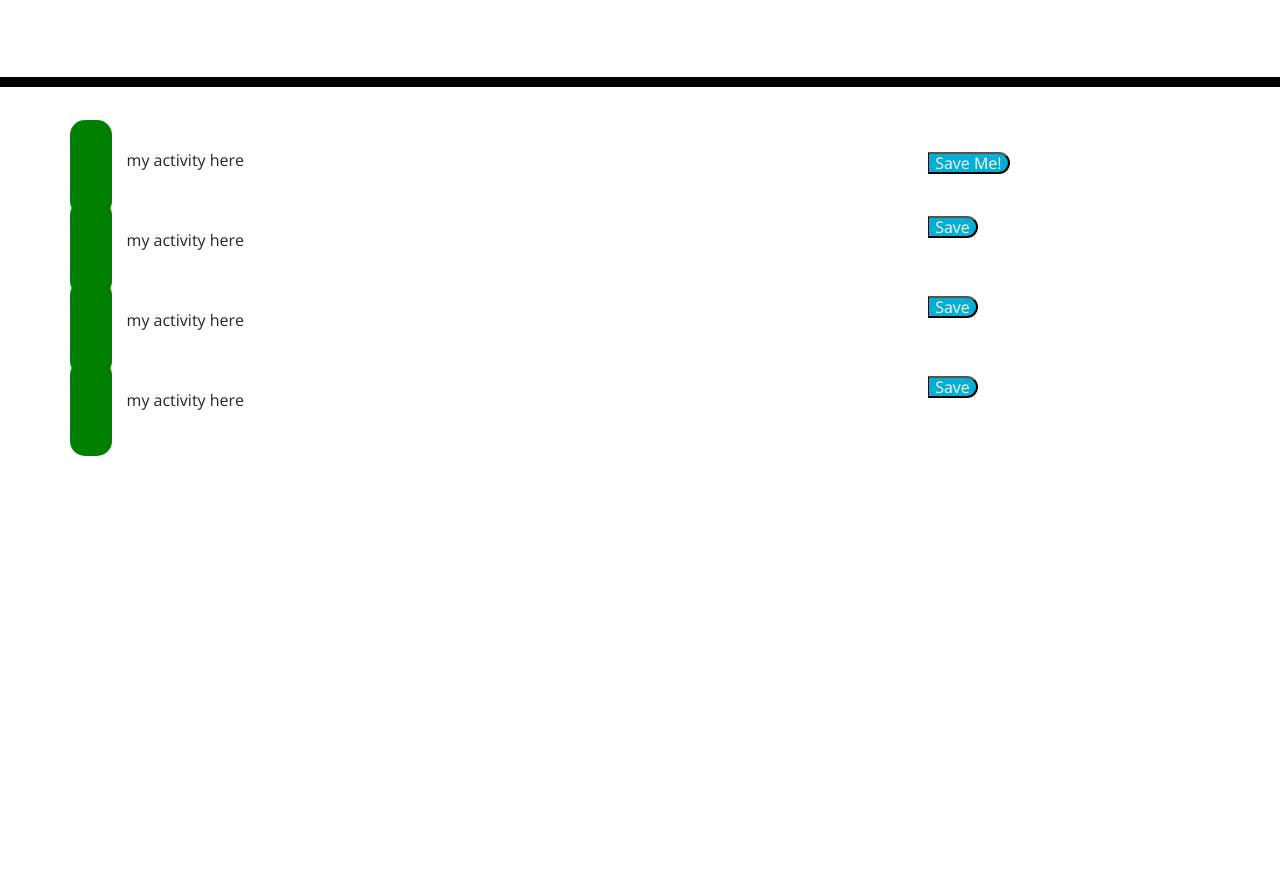
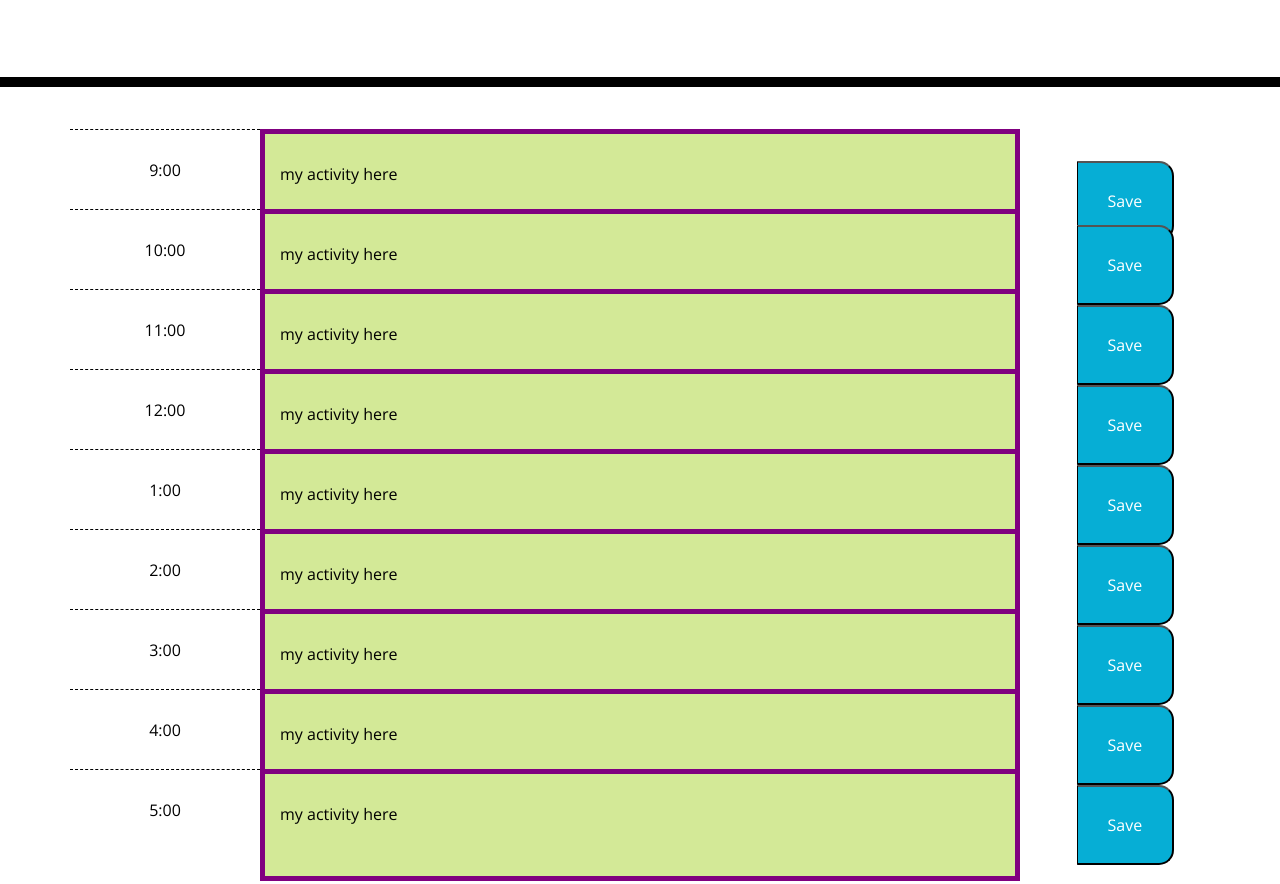
Before and after one commit to vloebel/day-scheduler, a plain HTML site: page index.html in a window 1280 px wide. Shown: the part 181-1065 px from the top of the page. Before the commit the page ends 800 px from the top, so only its background shows below. Drawn offline with nearby package versions, Linux system fonts and the light colour scheme.

Commit message:
debugging rows

```diff
--- a/assets/css/style.css
+++ b/assets/css/style.css
@@ -28,21 +28,36 @@ textarea{
 .time-block{
   text-align: center;
   border-radius: 15px;
-  color:green;
-  background-color: green;
+  color:#000000;
+  /* background-color:rgb(211, 233, 151); */
 
 }
-
 .row {
   white-space: pre-wrap;
   height: 80px;
-  border-top: 1px solid white;;
-}
+  border-top: 10px solid white;
+  border-bottom: 10px solid white;
+  }
+
+.todo-block{
+  width: 100%;
+  text-align: left;
+  /* border-radius: 15px; */
+  color:#000000;
+  background-color:rgb(211, 233, 151);
+  border-style: solid;
+  border-width: 5px;
+  border-color: purple;
+  }
+
+
+
 
 .hour {
   background-color: #ffffff;
   color: #000000;
   border-top: 1px dashed #000000;
+  border-radius:0px;
 }
 
 
@@ -53,7 +68,6 @@ textarea{
 
 
 .present {
-  font-size: 3em;
   background-color: #ff6961;
   color: white;
 }
@@ -64,6 +78,9 @@ textarea{
 }
 
 .saveBtn {
+
+vertical-align: middle;
+  padding:30px;
   border-left: 1px solid black;
   border-top-right-radius: 15px;
   border-bottom-right-radius: 15px;
--- a/develop/style.css
+++ /dev/null
@@ -1,71 +0,0 @@
-body {
-  font-family: 'Open Sans', sans-serif;
-  font-size: 16px;
-  line-height: 1;
-}
-
-textarea{
-  background: transparent;
-  border: none;
-  resize: none;
-  color: #000000;
-  border-left: 1px solid black;
-  padding: 10px;
-}
-
-.jumbotron {
-  text-align: center;
-  background-color: transparent;
-  color: black;
-  border-radius: 0;
-  border-bottom: 10px solid black;
-}
-
-.description{
-  white-space: pre-wrap;
-}
-
-.time-block{
-  text-align: center;
-  border-radius: 15px;
-}
-
-.row {
-  white-space: pre-wrap;
-  height: 80px;
-  border-top: 1px solid white;;
-}
-
-.hour {
-  background-color: #ffffff;
-  color: #000000;
-  border-top: 1px dashed #000000;
-}
-
-.past {
-  background-color: #d3d3d3;
-  color: white;
-}
-
-.present {
-  background-color: #ff6961;
-  color: white;
-}
-
-.future {
-  background-color: #77dd77;
-  color: white;
-}
-
-.saveBtn {
-  border-left: 1px solid black;
-  border-top-right-radius: 15px;
-  border-bottom-right-radius: 15px;
-  background-color: #06AED5;
-  color: white;
-}
-
-.saveBtn i:hover {
-  font-size: 20px;
-  transition: all .3s ease-in-out;
-}
--- a/index.html
+++ b/index.html
@@ -31,52 +31,112 @@
 
     <!-- Timeblocks go here -->
     <div class="container">
-
-      <div class="row" class="past">
-        <div class="time-block" class="col-sm-2">
+      <!--  9 am -->
+      <div class="row">
+        <div class="col-sm-2 time-block hour">
           <p>9:00</p>
         </div>
-        <div class="col-sm-8">
+        <div class= "col-sm-8 todo-block ">
           <p>my activity here</p>
         </div>
         <div class="col-sm-2">
           <!--  button id dynamic? -->
-          <button id="save9" class="saveBtn">Save Me!</button>
+          <button  class="saveBtn">Save</button>
         </div>
       </div>
-
-      <div class="row" class="present">
-        <div id="9am" class="time-block" class="col-sm-2">
+      <!--  10- am -->
+      <div class="row">
+        <div id="10am" class="col-sm-2 time-block hour">
           <p>10:00</p>
         </div>
-        <div class="col-sm-8">
+        <div class="col-sm-8 todo-block" >
           <p>my activity here</p>
         </div>
         <div class="col-sm-2">
           <button class="saveBtn">Save</button>
         </div>
       </div>
-
-      <div class="row" class="past">
-        <div class="time-block" class="col-sm-2">
+      <!--  11 am -->
+      <div class="row">
+        <div class="col-sm-2 time-block hour">
           <p>11:00</p>
         </div>
-        <div class="col-sm-8">
+        <div class="col-sm-8 todo-block">
           <p>my activity here</p>
         </div>
         <div class="col-sm-2">
           <button class="saveBtn">Save</button>
         </div>
       </div>
-
-      <div class="row" class="past">
-        <div class="time-block" class="col-sm-2">
+      <!--  12 pm -->
+      <div class="row">
+        <div class="col-sm-2 time-block hour">
           <p>12:00</p>
         </div>
-        <div class="col-sm-8">
+        <div class="col-sm-8 todo-block">
           <p>my activity here</p>
         </div>
-        <div class="col-sm-2" class="past">
+        <div class="col-sm-2">
+          <button class="saveBtn">Save</button>
+        </div>
+      </div>
+      <!--  1 pm -->
+      <div class="row">
+        <div class="col-sm-2 time-block hour">
+          <p>1:00</p>
+        </div>
+        <div class="col-sm-8 todo-block">
+          <p>my activity here</p>
+        </div>
+        <div class="col-sm-2">
+          <button class="saveBtn">Save</button>
+        </div>
+      </div>
+      <!--  2 pm -->
+      <div class="row">
+        <div class="col-sm-2 time-block hour">
+          <p>2:00</p>
+        </div>
+        <div class="col-sm-8 todo-block">
+          <p>my activity here</p>
+        </div>
+        <div class="col-sm-2">
+          <button class="saveBtn">Save</button>
+        </div>
+      </div>
+      <!--  3 pm -->
+      <div class="row">
+        <div class="col-sm-2 time-block hour">
+          <p>3:00</p>
+        </div>
+        <div class="col-sm-8 todo-block">
+          <p>my activity here</p>
+        </div>
+        <div class="col-sm-2">
+          <button class="saveBtn">Save</button>
+        </div>
+      </div>
+      <!--  4 pm -->
+      <div class="row">
+        <div class="col-sm-2 time-block hour">
+          <p>4:00</p>
+        </div>
+        <div class="col-sm-8 todo-block">
+          <p>my activity here</p>
+        </div>
+        <div class="col-sm-2">
+          <button class="saveBtn">Save</button>
+        </div>
+      </div>
+      <!--  5 pm -->
+      <div class="row">
+        <div class="col-sm-2 time-block hour">
+          <p>5:00</p>
+        </div>
+        <div class="col-sm-8 todo-block">
+          <p>my activity here</p>
+        </div>
+        <div class="col-sm-2">
           <button class="saveBtn">Save</button>
         </div>
       </div>
```
Also changed, not shown: develop/index.html (deleted, +0 -39 lines), 1 other file.
